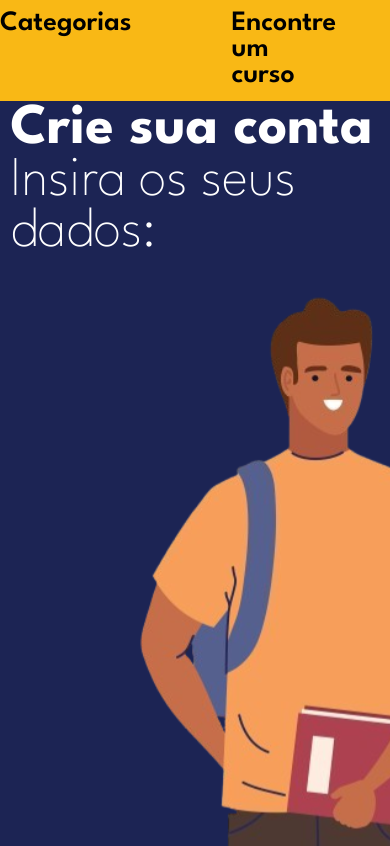
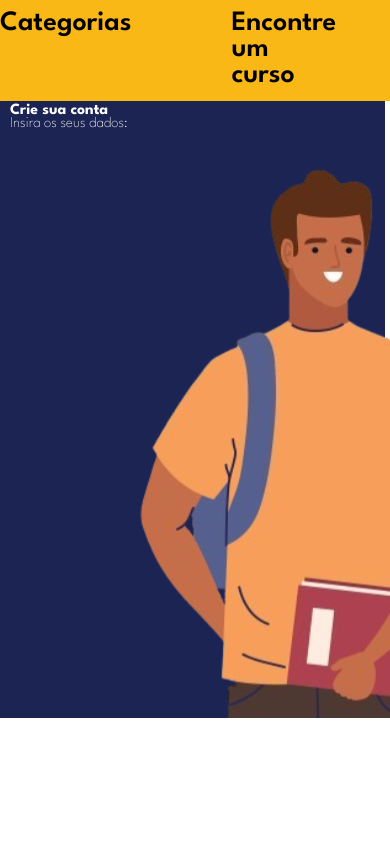
Before and after one commit to joaopedroa1/StudareFront-End, a React (Vite) app: page /cadastro in a window 390 px wide. Shown: the top 846 px of the page. Built offline with nearby package versions, Linux system fonts and the light colour scheme.

Commit message:
style: making logon responsive

```diff
--- a/src/components/Cadastro/style.css
+++ b/src/components/Cadastro/style.css
@@ -1,7 +1,12 @@
+*{
+    transition: 0.15s;
+}
+
+
 .fundo{
+    fill: #1C2454;
     background-color: #1C2454;
-    height: 100%;
-    width: 100%;
+    width: 98.73vw;
 }
 .introducao{
     padding: 2.6%;
@@ -31,12 +36,13 @@
     font-family: "League Spartan", sans-serif;
     color: white;
     font-weight: 700;
-    font-size: 360%;
+    font-size: 4vw;
 }
 
 .verificaLogin{
     font-family: "League Spartan", sans-serif;
     color: white;
+    padding-top: 10px;
     font-weight:400;
     text-decoration: none;
     font-size: 180%;
@@ -46,7 +52,11 @@
     font-family: "League Spartan", sans-serif;
     color: white;
     font-weight: 150;
-    font-size: 350%;
+    font-size: 3.8vw;
+}
+
+.estudante{
+    width: 38vw;
 }
 
 .estudanteEform{
@@ -60,9 +70,9 @@
     box-shadow: rgba(0, 0, 0, 0.35) 0px 5px 15px;
     background-color: #F9B815;
     border-radius: 12px;
-    padding: 24px;
-    width: 450px;
-    height: 420px;
+    padding: 1vw;
+    width: 30vw;
+    height: 29vw;
     display: flex;
     flex-direction: column;
     align-items: center;
@@ -81,8 +91,8 @@
     box-shadow: rgba(0, 0, 0, 0.35) 0px 5px 15px;
     box-shadow: #000;
     padding: 24px;
-    height: 55px;
-    width: 350px;
+    height: 4vw;
+    width: 25vw;
     text-decoration: none;
     font-size: 18px;
     outline: none;
@@ -106,20 +116,15 @@
     background-color: #1C2454;
     color: white;
     gap: 8px;
-    width: 350px;
-    height: 60px;
+    width: 25vw;
+    height: 4.25vw;
     border: none;
     border-radius: 8px;
     cursor: pointer;
 }
 
-@keyframes aumento{
-    from{width: 350px; height:60px}
-    to{width: 360px; height: 70px;}
-}
 
 .botaoEnviar:hover{
-    animation-name:aumento ;
-    animation-duration: 0.25s;
-    animation-fill-mode: forwards;
+    width: 25.5vw;
+    height: 4.6vw;
 }
```
